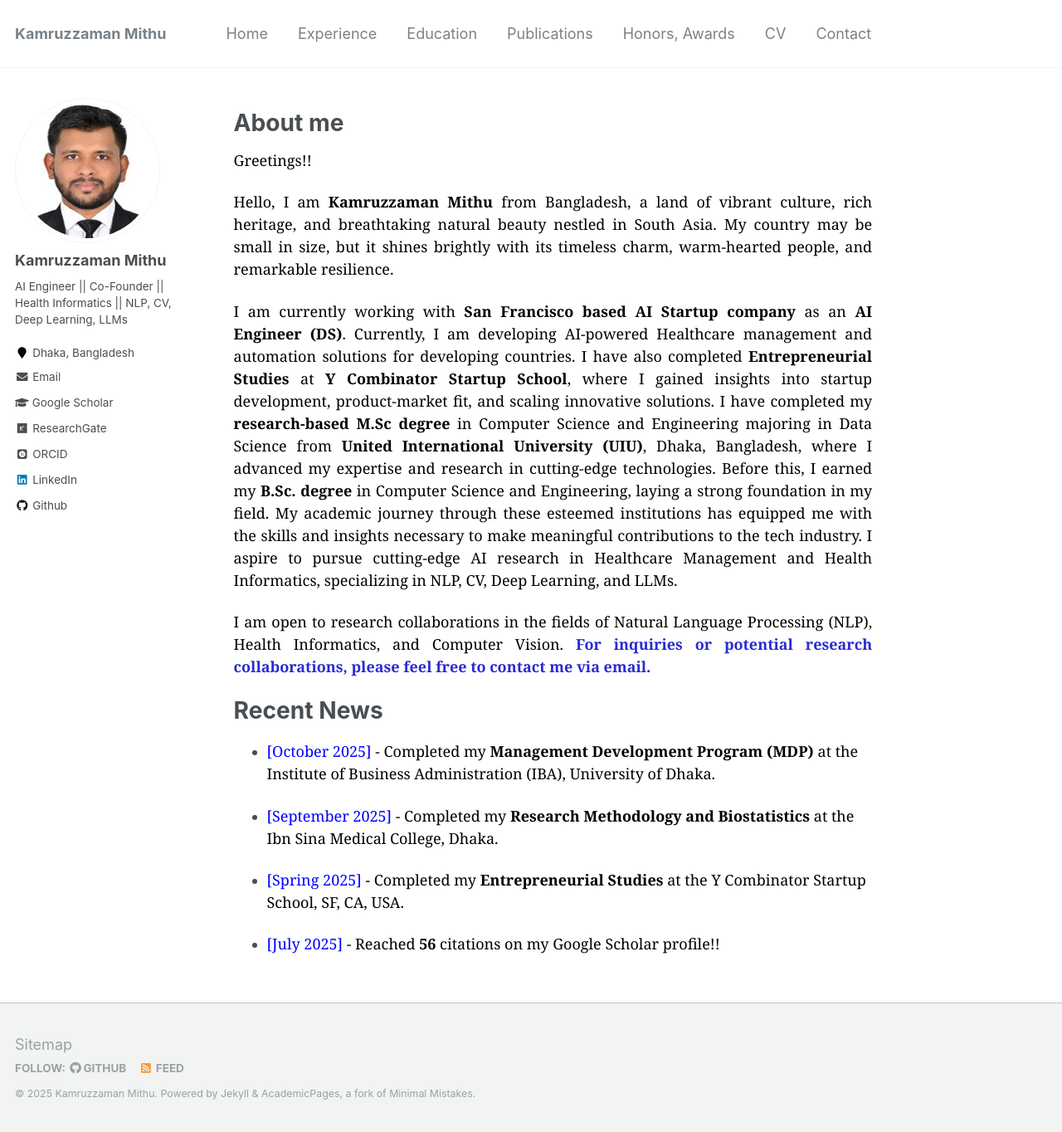
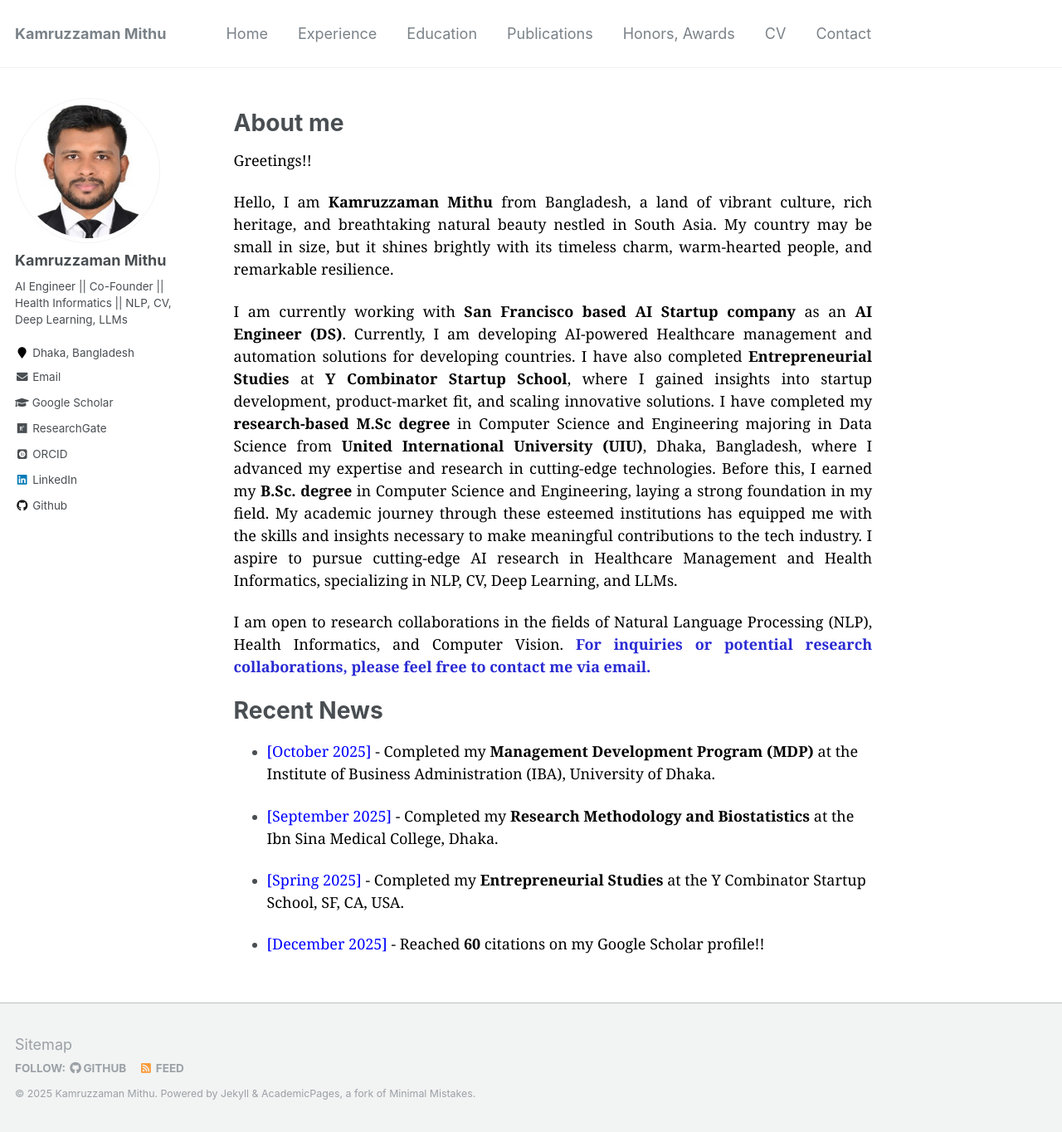
Before and after one commit to kmithuiu/kmithuiu.github.io, a Jekyll site: the page built from _pages/about.md, in a window 1280 px wide and 1364 px high. Shown: the whole window at 83% size. Built offline with Jekyll 4.4.1, drawn with Linux system fonts in a browser that asks for light colours; some web fonts are replaced.

Commit message:
Update about.md

```diff
--- a/_pages/about.md
+++ b/_pages/about.md
@@ -34,4 +34,4 @@ redirect_from:
 * <span style="font-family:Georgia; color:black"><span style="color:Blue">[Spring 2025]</span> - Completed my
  <b>Entrepreneurial Studies </b> at the Y Combinator Startup School, SF, CA, USA.
 
-* <span style="font-family:Georgia; color:black"><span style="color:Blue">[July 2025]</span> - Reached <b>56</b> citations on my Google Scholar profile!!
+* <span style="font-family:Georgia; color:black"><span style="color:Blue">[December 2025]</span> - Reached <b>60</b> citations on my Google Scholar profile!!
```
